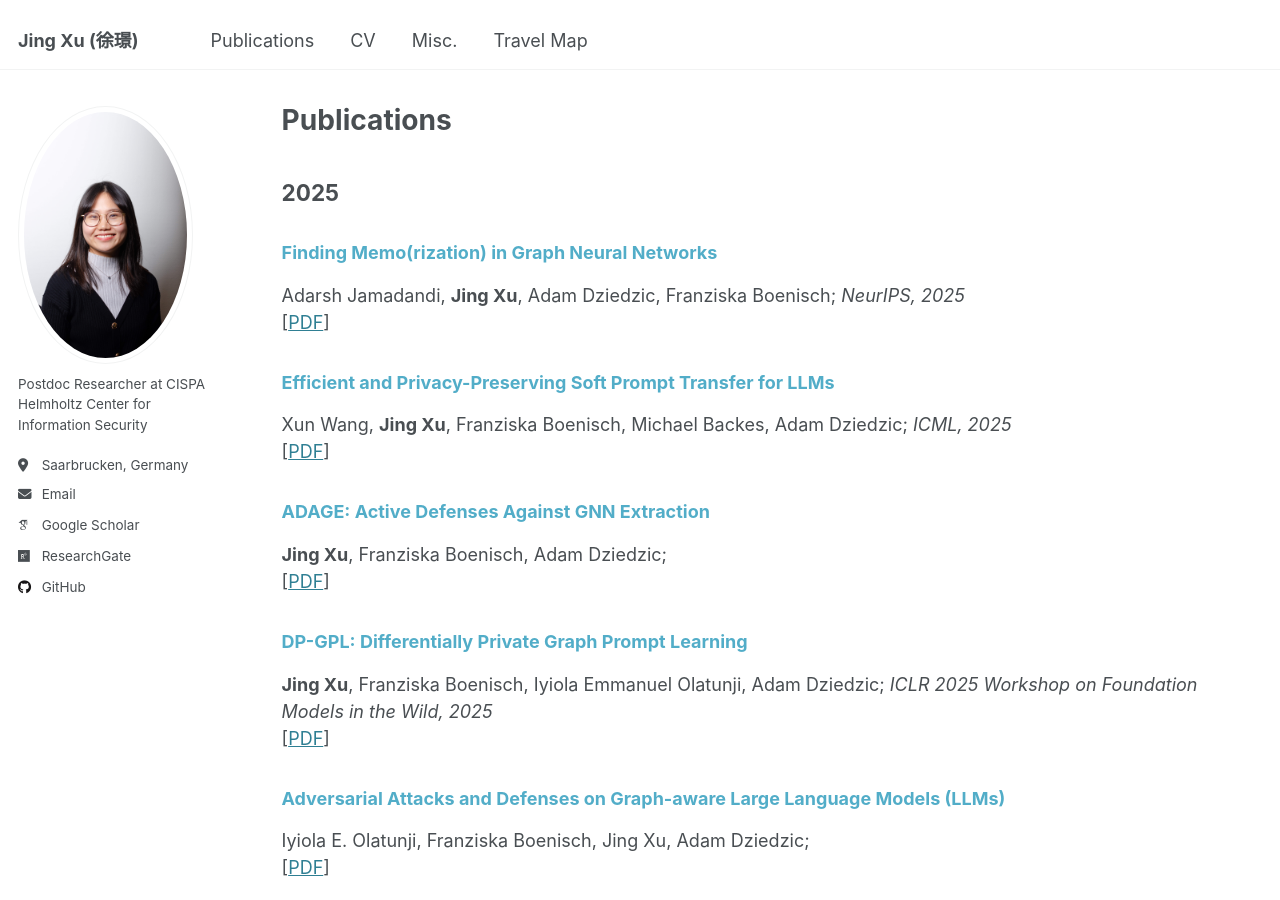
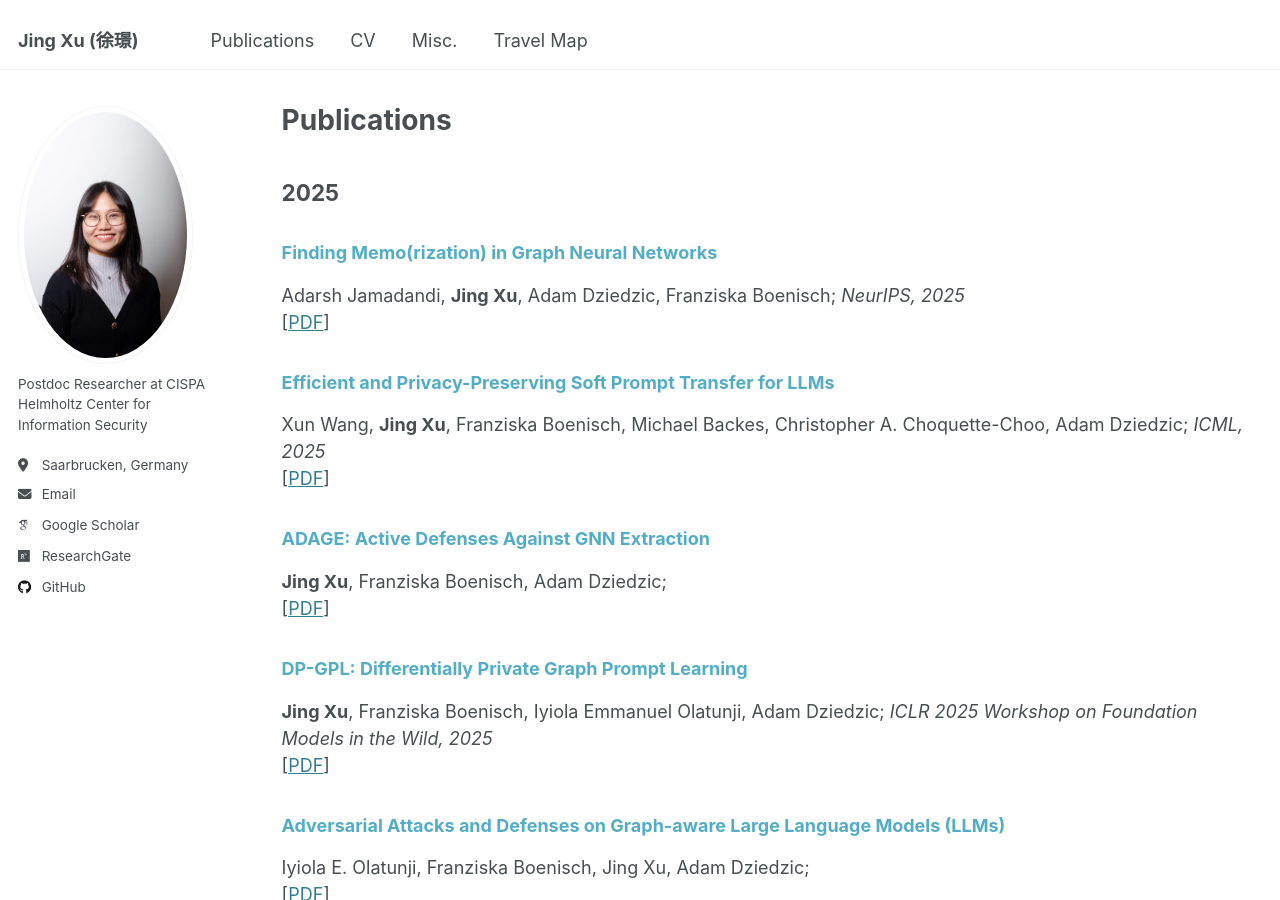
Before and after one commit to xujing1994/xujing1994.github.io, a Jekyll site: the page built from _pages/publications.md, in a window 1280 px wide and 900 px high. Built offline with Jekyll 4.4.1, drawn with Linux system fonts in a browser that asks for light colours; some web fonts are replaced.

Commit message:
Update publication details for ICML 2025 paper

```diff
--- a/_pages/publications.md
+++ b/_pages/publications.md
@@ -10,8 +10,8 @@ Adarsh Jamadandi, **Jing Xu**, Adam Dziedzic, Franziska Boenisch; *NeurIPS, 2025
 [[PDF](https://arxiv.org/pdf/2508.19352)]
 
 ### <span style="color:#52ADC8">Efficient and Privacy-Preserving Soft Prompt Transfer for LLMs</span>
-Xun Wang, **Jing Xu**, Franziska Boenisch, Michael Backes, Adam Dziedzic; *ICML, 2025* \
-[[PDF](https://openreview.net/pdf?id=LIaRa0oZSm)]
+Xun Wang, **Jing Xu**, Franziska Boenisch, Michael Backes, Christopher A. Choquette-Choo, Adam Dziedzic; *ICML, 2025* \
+[[PDF](https://openreview.net/pdf?id=WnTGpncrxK)]
 
 ### <span style="color:#52ADC8">ADAGE: Active Defenses Against GNN Extraction</span>
 **Jing Xu**, Franziska Boenisch, Adam Dziedzic; \
```
